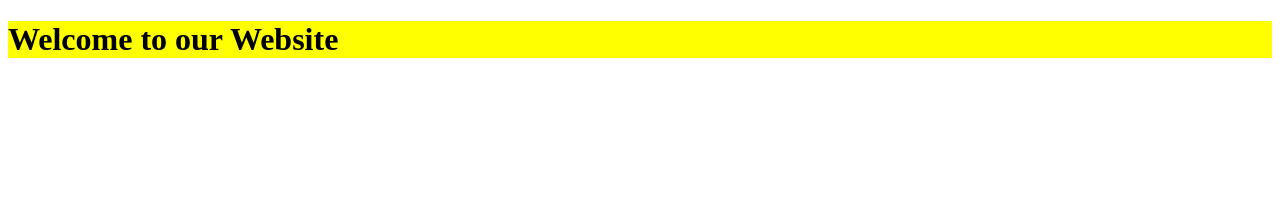
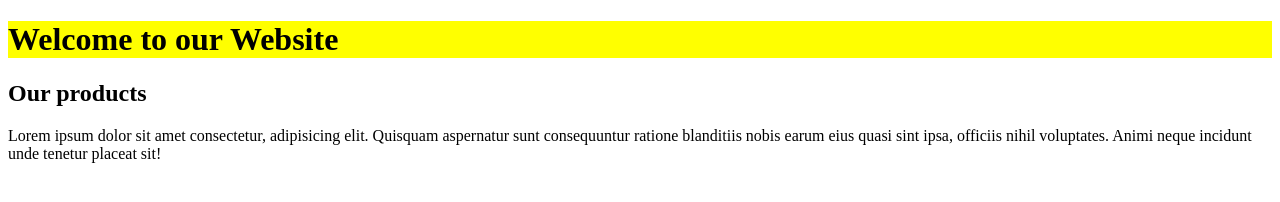
Before and after one commit to Botirjon007/onlinestore, a plain HTML site: page index.html in a window 1280 px wide. Drawn offline with Linux system fonts and the light colour scheme.

Commit message:
I added new main tag to index.html

```diff
--- a/index.html
+++ b/index.html
@@ -1,15 +1,26 @@
 <!DOCTYPE html>
 <html lang="en">
-<head>
-    <meta charset="UTF-8">
-    <meta name="viewport" content="width=device-width, initial-scale=1.0">
-    <link rel="stylesheet" href="./main.css">
+  <head>
+    <meta charset="UTF-8" />
+    <meta name="viewport" content="width=device-width, initial-scale=1.0" />
+    <link rel="stylesheet" href="./main.css" />
     <title>Onlinestore</title>
-</head>
-<body>
+  </head>
+  <body>
     <header>
-        <h1>Welcome to our Website</h1>
+      <h1>Welcome to our Website</h1>
     </header>
 
-</body>
+    <main>
+      <div class="container">
+        <h2>Our products</h2>
+        <p>
+          Lorem ipsum dolor sit amet consectetur, adipisicing elit. Quisquam
+          aspernatur sunt consequuntur ratione blanditiis nobis earum eius quasi
+          sint ipsa, officiis nihil voluptates. Animi neque incidunt unde
+          tenetur placeat sit!
+        </p>
+      </div>
+    </main>
+  </body>
 </html>
```
